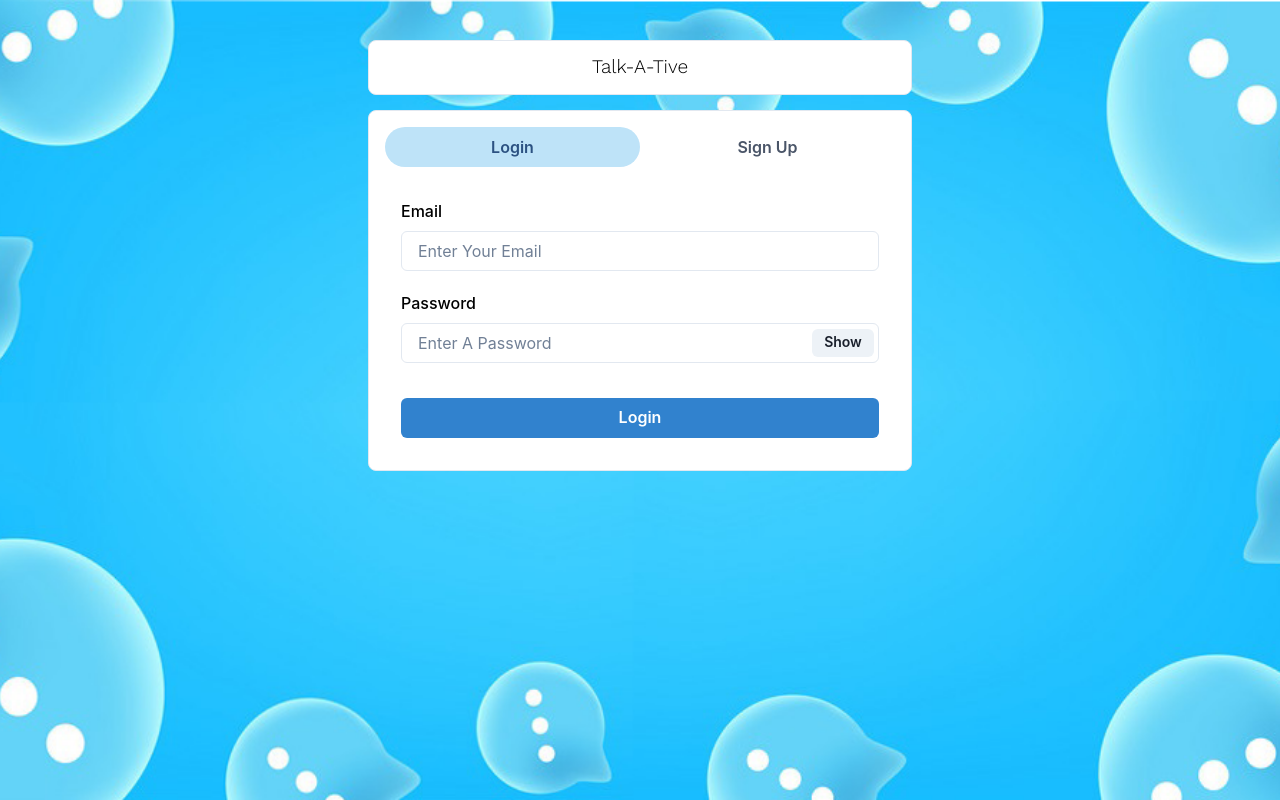
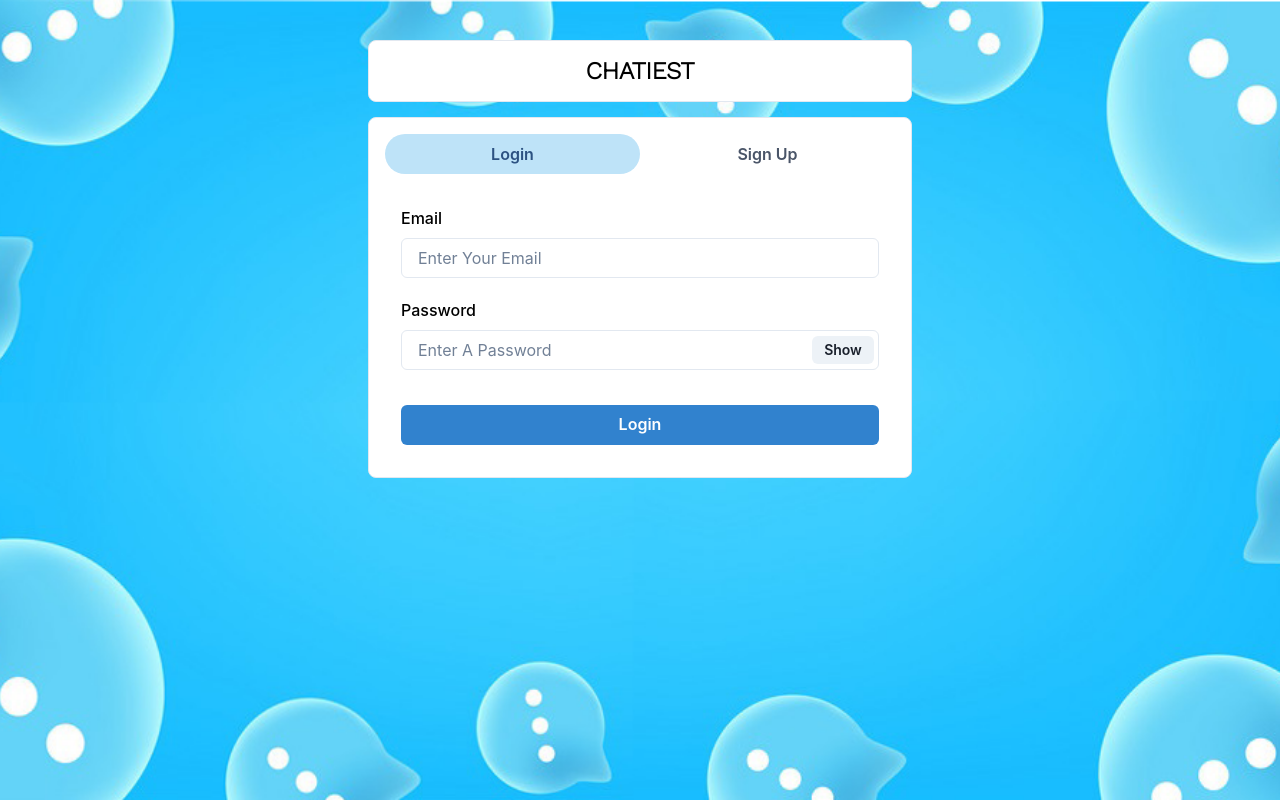
Before and after one commit to akilsalam/ChatApp-frontend, a React (Create React App) app: page / in a window 1280 px wide. Built offline with nearby package versions, Linux system fonts and the light colour scheme; no server answers.

Commit message:
changes in authentication

```diff
--- a/src/Components/ScrollableChat.jsx
+++ b/src/Components/ScrollableChat.jsx
@@ -104,22 +104,21 @@ const ScrollableChat = ({ messages, handleDelete }) => {
                     marginTop: isSameSender(messages, m, i, user._id) ? 3 : 10,
                 }}>
                 <div className='messageMenu'>
-                    {m.sender.name === user.name ?
+                {m.sender.name === user.name && m.content !== "This Message was Deleted" ? (
   <Accordion allowToggle>
     <AccordionItem>
       <h2>
-      <AccordionButton style={{padding:"0px"}}>
+        <AccordionButton style={{ padding: "0px" }}>
           <HiDotsHorizontal />
         </AccordionButton>
       </h2>
-    <AccordionPanel onClick={() => handleDelete(m._id)} style={{ backgroundColor:"#fff", borderRadius:"10px", padding:"5px", cursor:"pointer" }}>
+      <AccordionPanel onClick={() => handleDelete(m._id)} style={{ backgroundColor: "#fff", borderRadius: "10px", padding: "5px", cursor: "pointer" }}>
         Delete this message
       </AccordionPanel>
-
-
     </AccordionItem>
   </Accordion>
-                :null}
+) : null}
+
                 </div>
 {
     m.content && (
--- a/src/Pages/HomePage.jsx
+++ b/src/Pages/HomePage.jsx
@@ -27,7 +27,7 @@ const HomePage = () => {
   m="40px 0 15px 0"
   borderRadius="lg"
   borderWidth="1px">
-    <Text textAlign={"center"} fontSize={"larger"} fontFamily={"Work sans"} color={"black"} >Talk-A-Tive</Text>
+    <Text textAlign={"center"} fontSize={"2xl"} fontWeight={"900"} fontFamily={"Work sans"} color={"black"} >CHATIEST</Text>
   </Box>
   <Box
   bg={"white"}
--- a/src/server.jsx
+++ b/src/server.jsx
@@ -1,3 +1,3 @@
-const END_POINT = "https://chatapp-server-jarx.onrender.com";
+const END_POINT = "http://localhost:5000";
 
 export default END_POINT;
```
Lines whose indentation alone changed are shown as unchanged.
